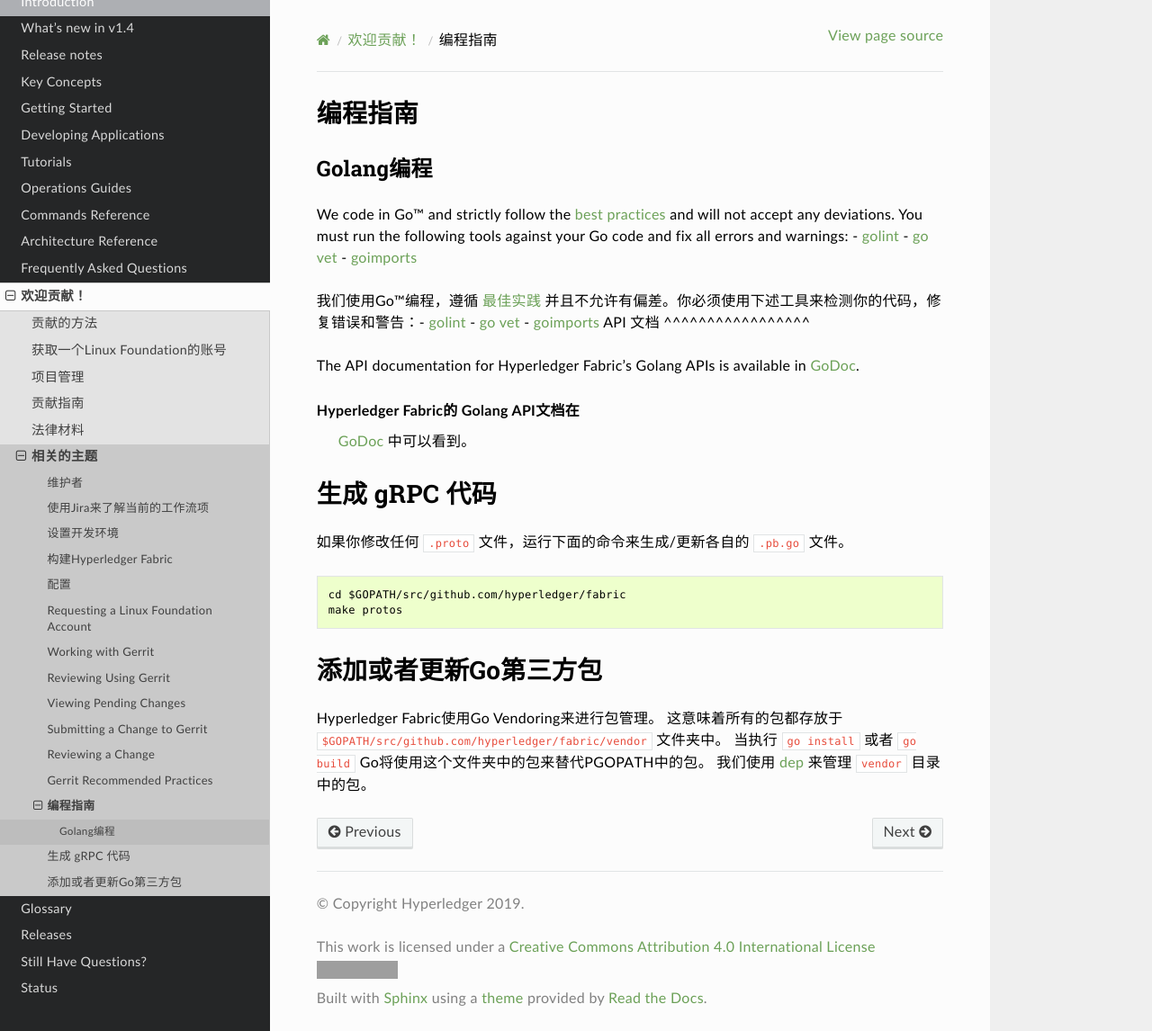
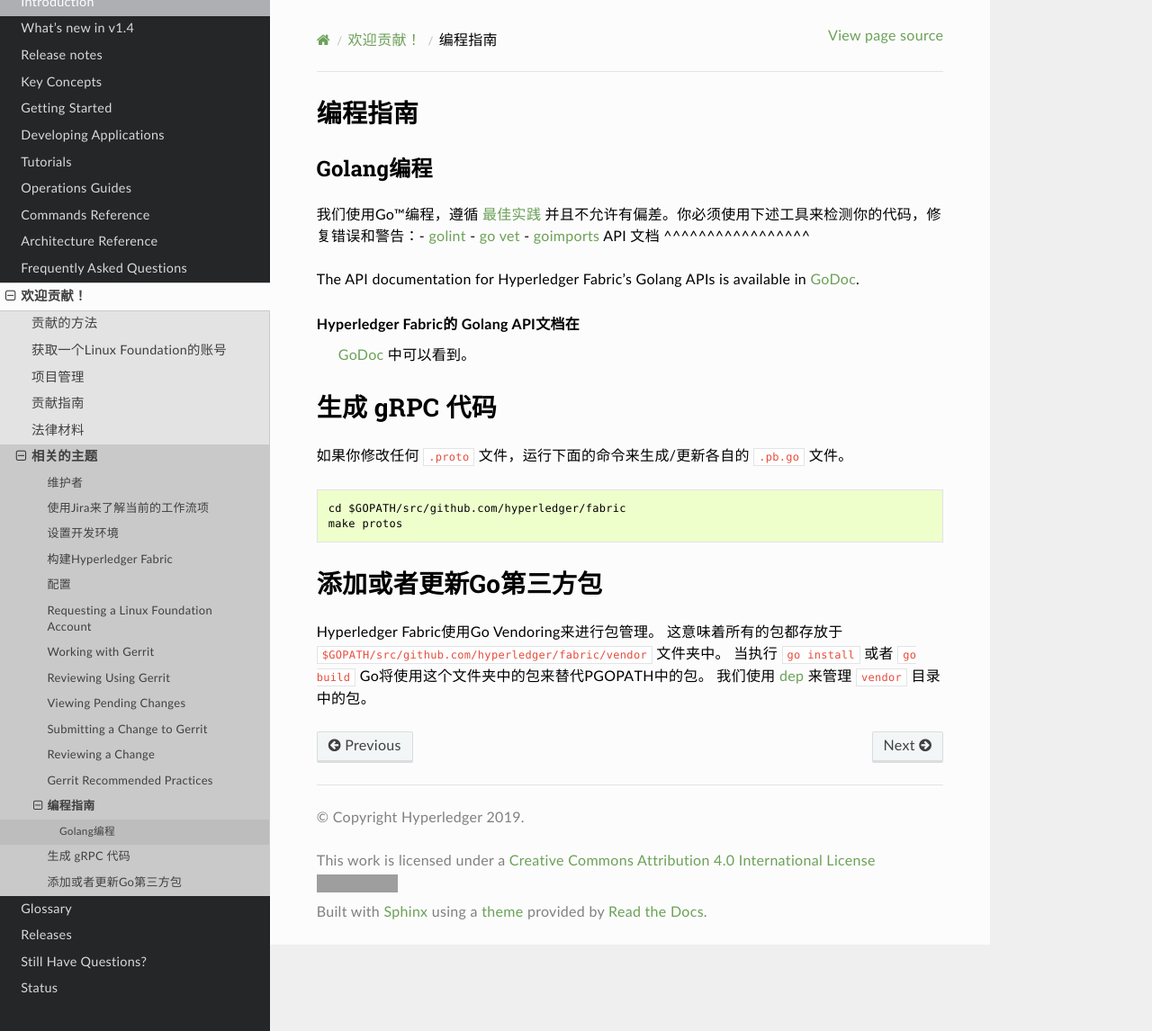
Before and after one commit to TopJohn/fabric-docs-cn, a Sphinx documentation site: the page built from docs/source/Style-guides/go-style.rst, in a window 1280 px wide and 1146 px high. Shown: the whole window at 90% size. Built offline with Sphinx 7.4.7 and the Read the Docs theme 2.0.0, drawn with Linux system fonts in a browser that asks for light colours; formulas are drawn with MathJax 3; pages that are not in the unit, such as notebooks, are missing from menus; grey boxes are pictures that could not be loaded.

Commit message:
go-style.rst
Signed-off-by: TopJohn <xzj19922010@gmail.com>

```diff
--- a/docs/source/Style-guides/go-style.rst
+++ b/docs/source/Style-guides/go-style.rst
@@ -3,14 +3,6 @@
 
 Golang编程
 ~~~~~~~~~~~~~~
-
-We code in Go™ and strictly follow the `best
-practices <https://golang.org/doc/effective_go.html>`__ and will not
-accept any deviations. You must run the following tools against your Go
-code and fix all errors and warnings: -
-`golint <https://github.com/golang/lint>`__ - `go
-vet <https://golang.org/cmd/vet/>`__ -
-`goimports <https://godoc.org/golang.org/x/tools/cmd/goimports>`__
 
 我们使用Go™编程，遵循 `最佳实践 <https://golang.org/doc/effective_go.html>`__
 并且不允许有偏差。你必须使用下述工具来检测你的代码，修复错误和警告：-
```
